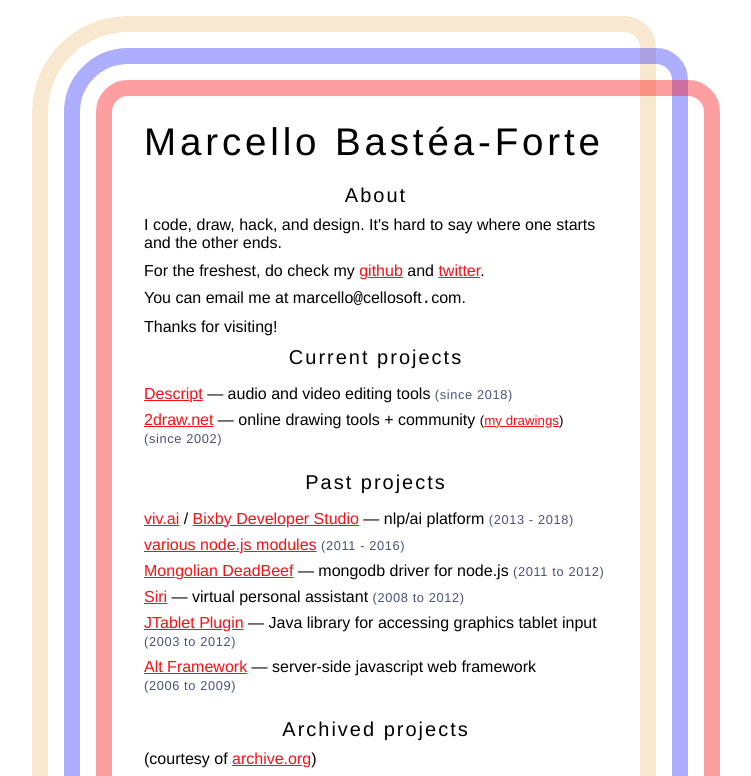
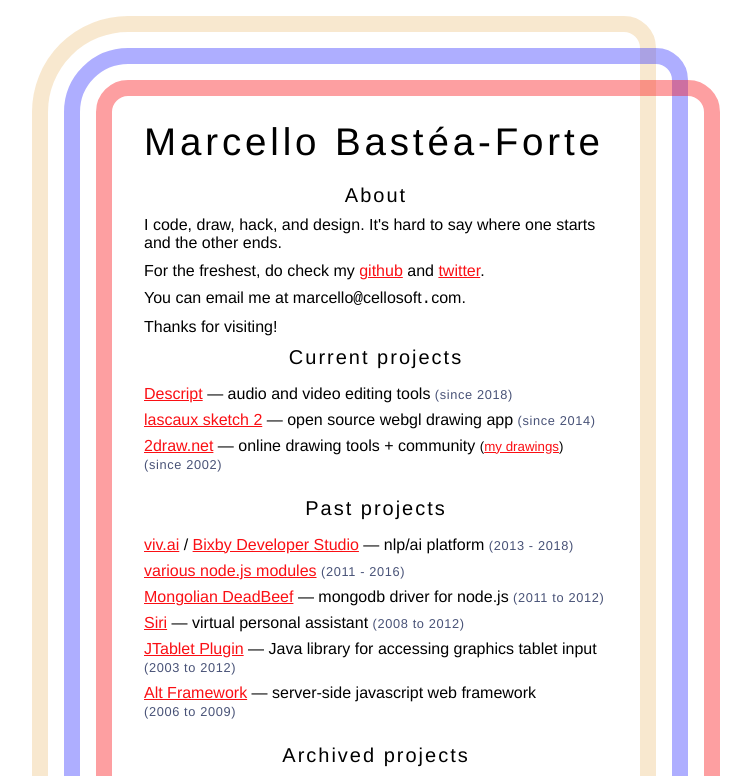
Before and after one commit to marcello3d/marcello3d.github.io, a Next.js app: page / in a window 1280 px wide. Shown: the top 776 px of the page, without its empty margins (264-1015 px from the left). Built offline with nearby package versions, Linux system fonts and the light colour scheme.

Commit message:
update index page

```diff
--- a/pages/index.js
+++ b/pages/index.js
@@ -111,10 +111,12 @@
     <ul>
       <li><a href="https://www.descript.com/">Descript</a> &mdash;
         audio and video editing tools <span className="time">(since 2018)</span></li>
-      <li><a href="http://2draw.net/">2draw.net</a> &mdash;
+      <li><a href="https://lascaux.studio/">lascaux sketch 2</a> &mdash; open source webgl drawing app{' '}
+        <span className="time">(since 2014)</span></li>
+      <li><a href="https://2draw.net/">2draw.net</a> &mdash;
         online drawing tools + community
         {' '}
-        <small>(<a href="http://2draw.net/users/marcello/gallery/">my drawings</a>)</small>
+        <small>(<a href="https://2draw.net/users/marcello/gallery/">my drawings</a>)</small>
         {' '}
         <span className="time">(since 2002)</span></li>
 
```
